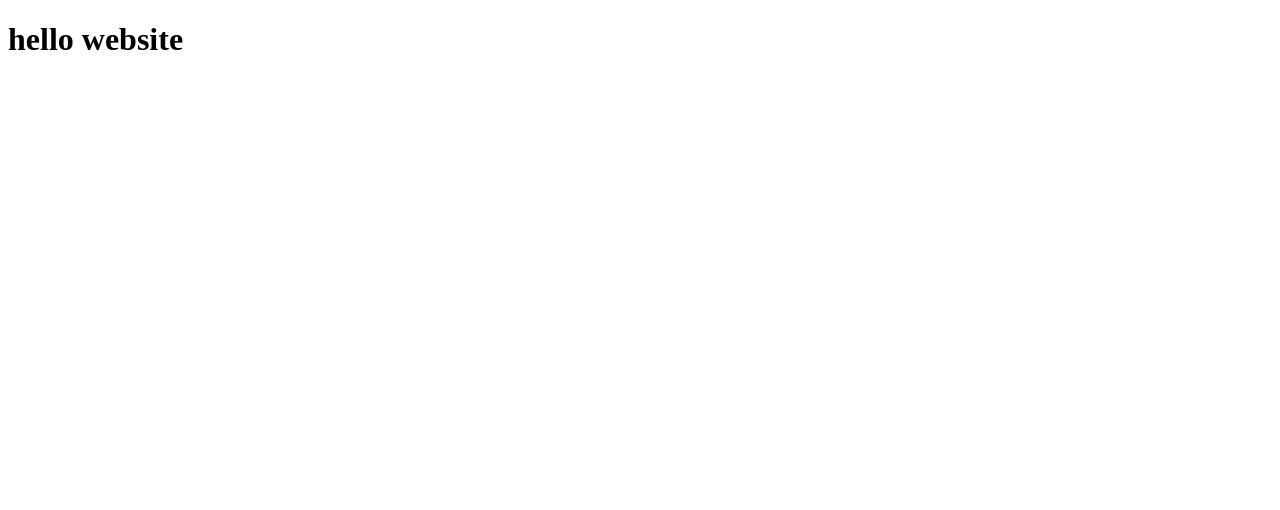
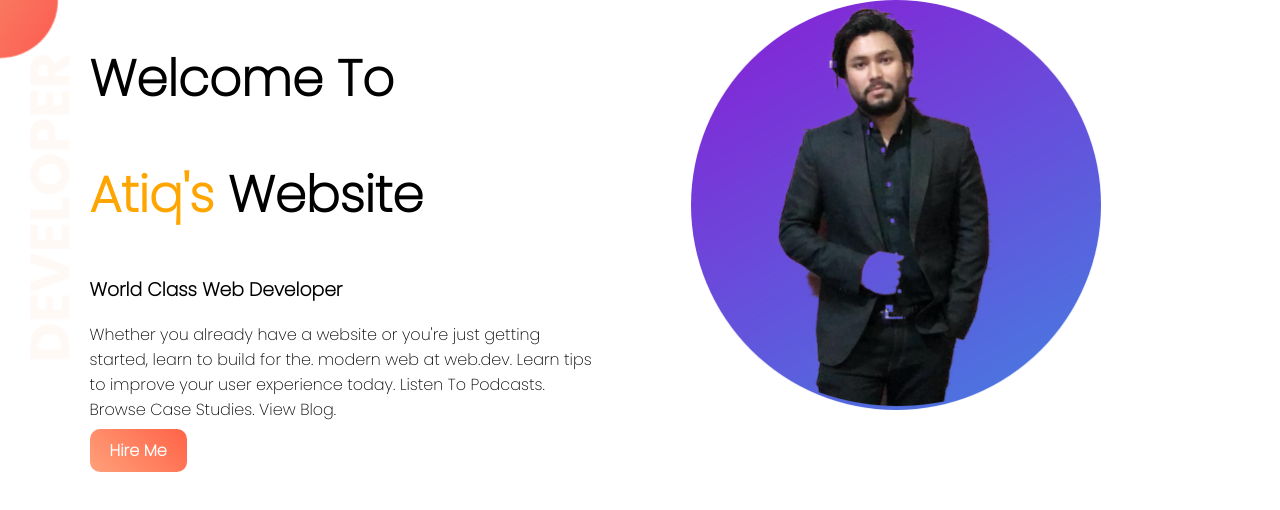
Before and after one commit to arr-atiq/web-portfolio, a plain HTML site: page index.html in a window 1280 px wide. Drawn offline with Linux system fonts and the light colour scheme.

Commit message:
first-section

```diff
--- a/index.html
+++ b/index.html
@@ -1,11 +1,30 @@
 <!DOCTYPE html>
 <html lang="en">
+
 <head>
     <meta charset="UTF-8">
     <meta name="viewport" content="width=device-width, initial-scale=1.0">
-    <title>Document</title>
+    <link rel="preconnect" href="https://fonts.gstatic.com">
+    <link href="https://fonts.googleapis.com/css2?family=Poppins:wght@200&display=swap" rel="stylesheet">
+    <link rel="stylesheet" href="style.css">
+    <title>Atiq's Site</title>
 </head>
+
 <body>
-    <h1>hello website</h1>
+    <section class="top-banner">
+        <div class="half-width">
+            <h1>Welcome To</h1>
+            <h1><span class="highlight">Atiq's</span> Website</h1>
+            <h3>World Class Web Developer</h3>
+            <p>Whether you already have a website or you're just getting started, learn to build for the. modern web at
+                web.dev. Learn tips to improve your user experience today. Listen To Podcasts. Browse Case Studies. View
+                Blog.</p>
+            <a class="anchor-button" target="_blank" href="#">Hire Me</a>
+        </div>
+        <div class="half-width">
+            <img src="images/profile.png" alt="">
+        </div>
+    </section>
 </body>
+
 </html>
--- /dev/null
+++ b/style.css
@@ -0,0 +1,35 @@
+body{
+    font-family: 'Poppins', sans-serif;
+    margin: 0;
+}
+h1{
+    font-size: 50px;
+}
+.highlight{
+    color: orange;
+}
+.half-width{
+    width: 40%;
+    float: left;
+    margin-left: 5%;
+    padding-left: 2%;
+}
+.half-width img{
+    width: 80%;
+}
+.top-banner{
+    background-image: url(images/top-banner.png);
+    background-repeat: no-repeat;
+}
+section{
+    height: 500px;
+}
+.anchor-button{
+    background-image: linear-gradient(45deg, lightsalmon, tomato);
+    padding: 10px 20px;
+    border-radius: 10px;
+    color: white;
+    text-decoration: none;
+    font-weight: 700;
+
+}
```
Also changed, not shown: images/profile.png (added).
